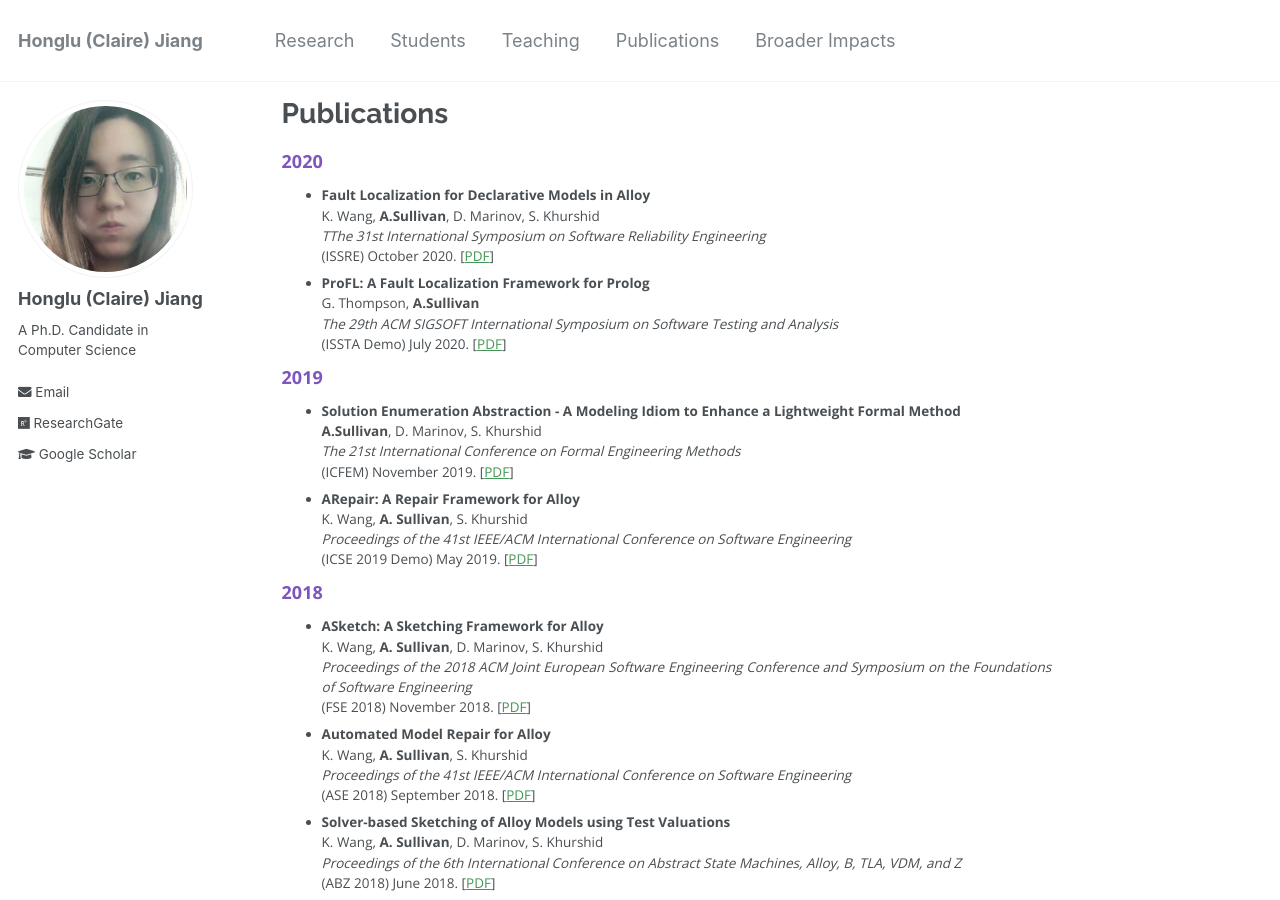
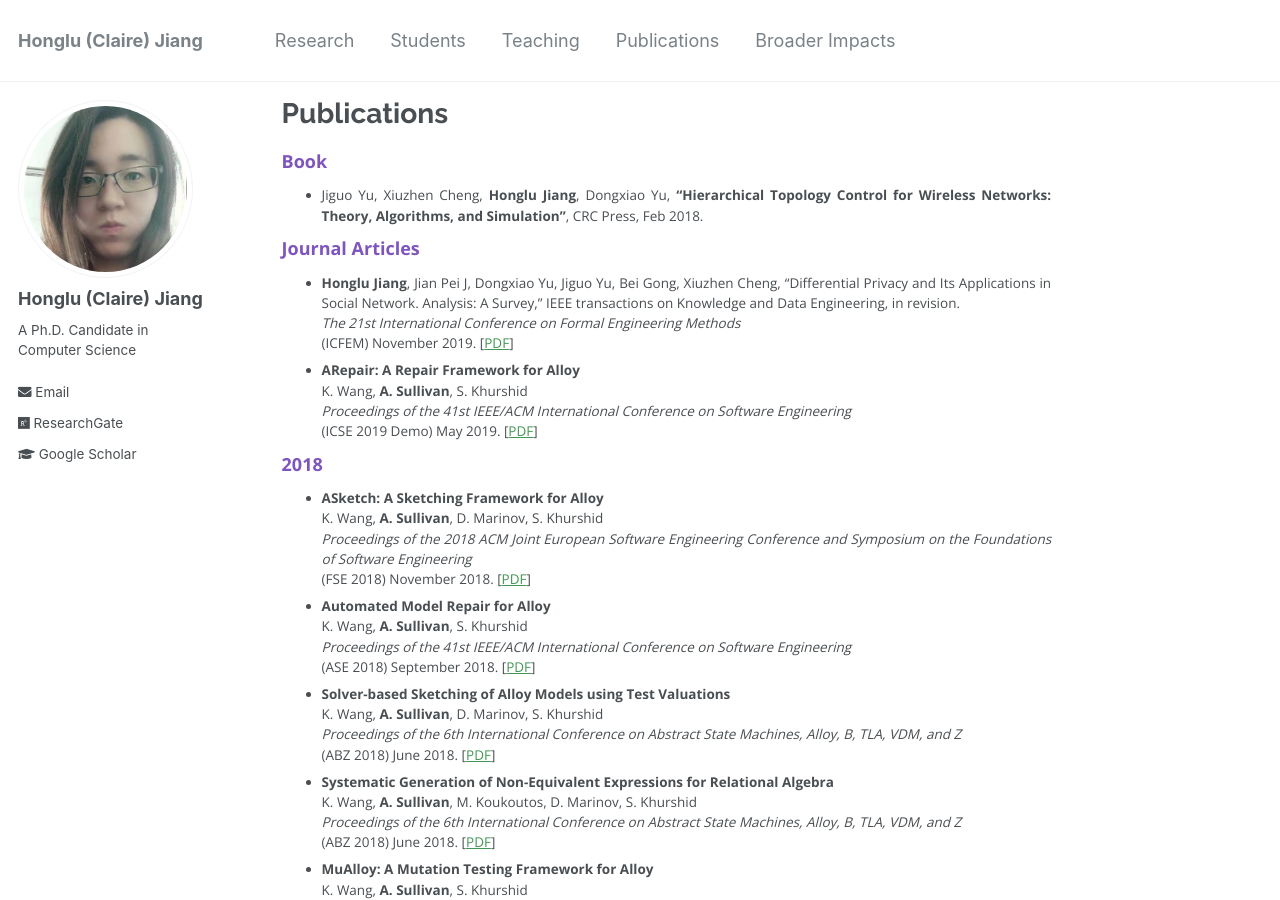
Before and after one commit to hljiang0720/hljiang.github.io, a Jekyll site: the page built from _pages/publications.md, in a window 1280 px wide and 900 px high. Built offline with Jekyll 4.4.1, drawn with Linux system fonts in a browser that asks for light colours.

Commit message:
commit md;

```diff
--- a/_pages/publications.md
+++ b/_pages/publications.md
@@ -3,21 +3,13 @@ title: "Publications"
 permalink: /publications/
 author_profile: true
 ---
-### 2020
+### Book
 
-* **Fault Localization for Declarative Models in Alloy**
-K. Wang, **A.Sullivan**, D. Marinov, S. Khurshid
-_TThe 31st International Symposium on Software Reliability Engineering_
-(ISSRE) October 2020. \[[PDF](../files/ISSRE2020.pdf)\]
-* **ProFL: A Fault Localization Framework for Prolog**
-G. Thompson, **A.Sullivan**
-_The 29th ACM SIGSOFT International Symposium on Software Testing and Analysis_
-(ISSTA Demo) July 2020. \[[PDF](../files/ISSTA2020Demo.pdf)\]
+* Jiguo Yu, Xiuzhen Cheng, **Honglu Jiang**, Dongxiao Yu, **“Hierarchical Topology Control for Wireless Networks: Theory, Algorithms, and Simulation”**, CRC Press, Feb 2018.
 
-### 2019
+### Journal Articles
 
-* **Solution Enumeration Abstraction - A Modeling Idiom to Enhance a Lightweight Formal Method**
-**A.Sullivan**, D. Marinov, S. Khurshid
+* **Honglu Jiang**, Jian Pei J, Dongxiao Yu, Jiguo Yu, Bei Gong, Xiuzhen Cheng, “Differential Privacy and Its Applications in Social Network. Analysis: A Survey,” IEEE transactions on Knowledge and Data Engineering, in revision.
 _The 21st International Conference on Formal Engineering Methods_
 (ICFEM) November 2019. \[[PDF](../files/SolutionEnumerationAbstractionICFEM.pdf)\]
 * **ARepair: A Repair Framework for Alloy**
```
